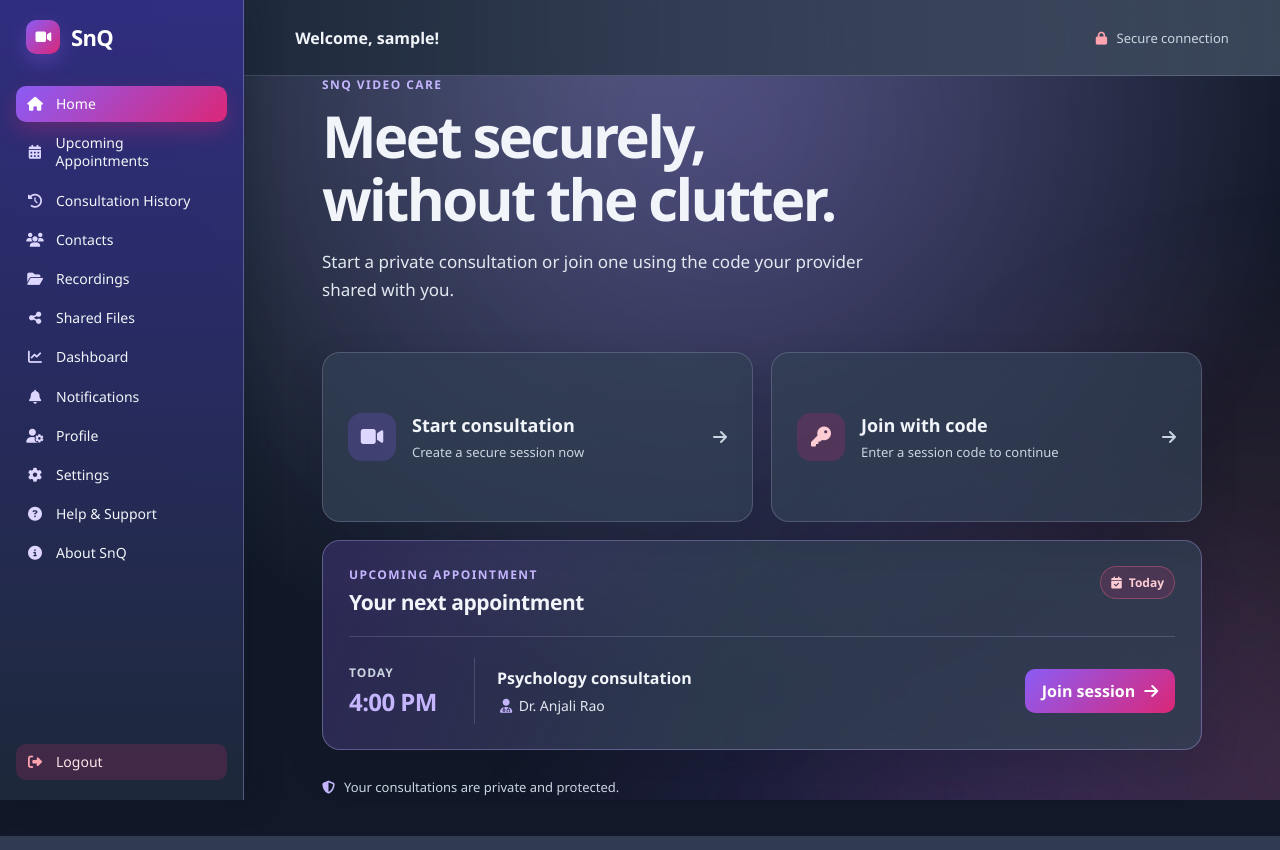
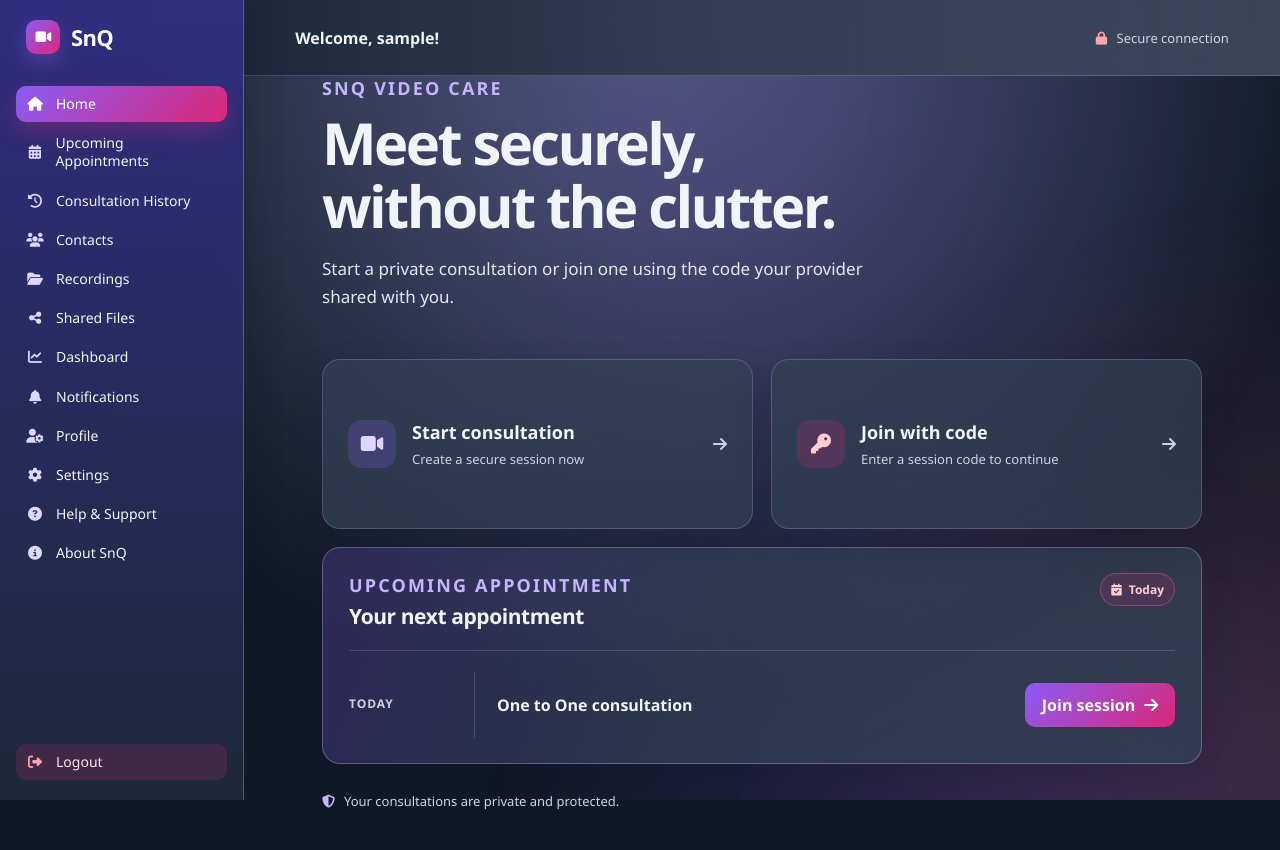
Before and after one commit to santoshki/snq_video_conferencing, a Flask app: page /home in a window 1280 px wide. Run offline with Flask 3, Linux system fonts and the light colour scheme; the visitor is signed in with stand-in values (Sample User, id 1); parts of the project's set-up code (start-up, migrations or seed data) failed here and were passed over.

Commit message:
Updated home screen details.

```diff
--- a/static/snq_home_screen_style.css
+++ b/static/snq_home_screen_style.css
@@ -46,7 +46,7 @@ button { border: 0; }
 .page-content { min-height: 100vh; margin-left: 244px; padding: 76px clamp(24px, 5vw, 84px) 40px; display: grid; place-items: center; }
 .home-panel { width: min(100%, 880px); }
 .hero-copy { max-width: 650px; }
-.eyebrow { margin-bottom: 12px; color: var(--sky-400); font-size: 12px; font-weight: 700; letter-spacing: .12em; text-transform: uppercase; }
+.eyebrow { margin-bottom: 12px; color: var(--sky-400); font-size: 18px; font-weight: 700; letter-spacing: .12em; text-transform: uppercase; }
 h1 { max-width: 600px; font-size: clamp(34px, 5vw, 58px); line-height: 1.08; letter-spacing: -.045em; }
 .hero-description { max-width: 560px; margin-top: 18px; color: var(--slate-300); font-size: 17px; line-height: 1.65; }
 
--- a/templates/snq_home.html
+++ b/templates/snq_home.html
@@ -69,11 +69,11 @@
                 <div class="appointment-details">
                     <div class="appointment-time" aria-label="Today at 4 PM">
                         <span class="appointment-day">Today</span>
-                        <strong>4:00 PM</strong>
+                        <strong></strong>
                     </div>
                     <div class="appointment-info">
-                        <p class="appointment-type">Psychology consultation</p>
-                        <p class="appointment-provider"><i class="fas fa-user-doctor"></i> Dr. Anjali Rao</p>
+                        <p class="appointment-type">One to One consultation</p>
+
                     </div>
                     <button type="button" class="primary-btn appointment-join" onclick="openJoinModal()">Join session <i class="fas fa-arrow-right"></i></button>
                 </div>
```
